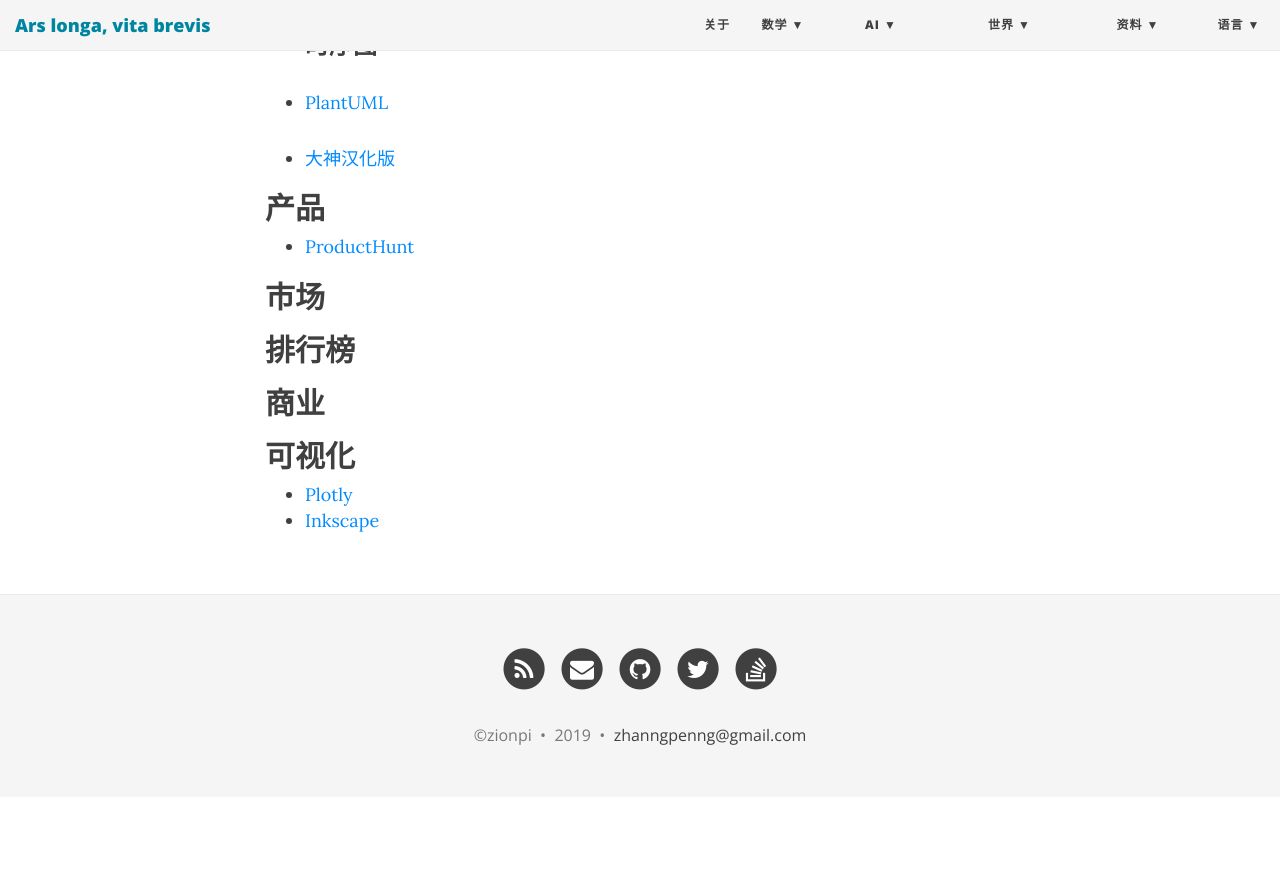
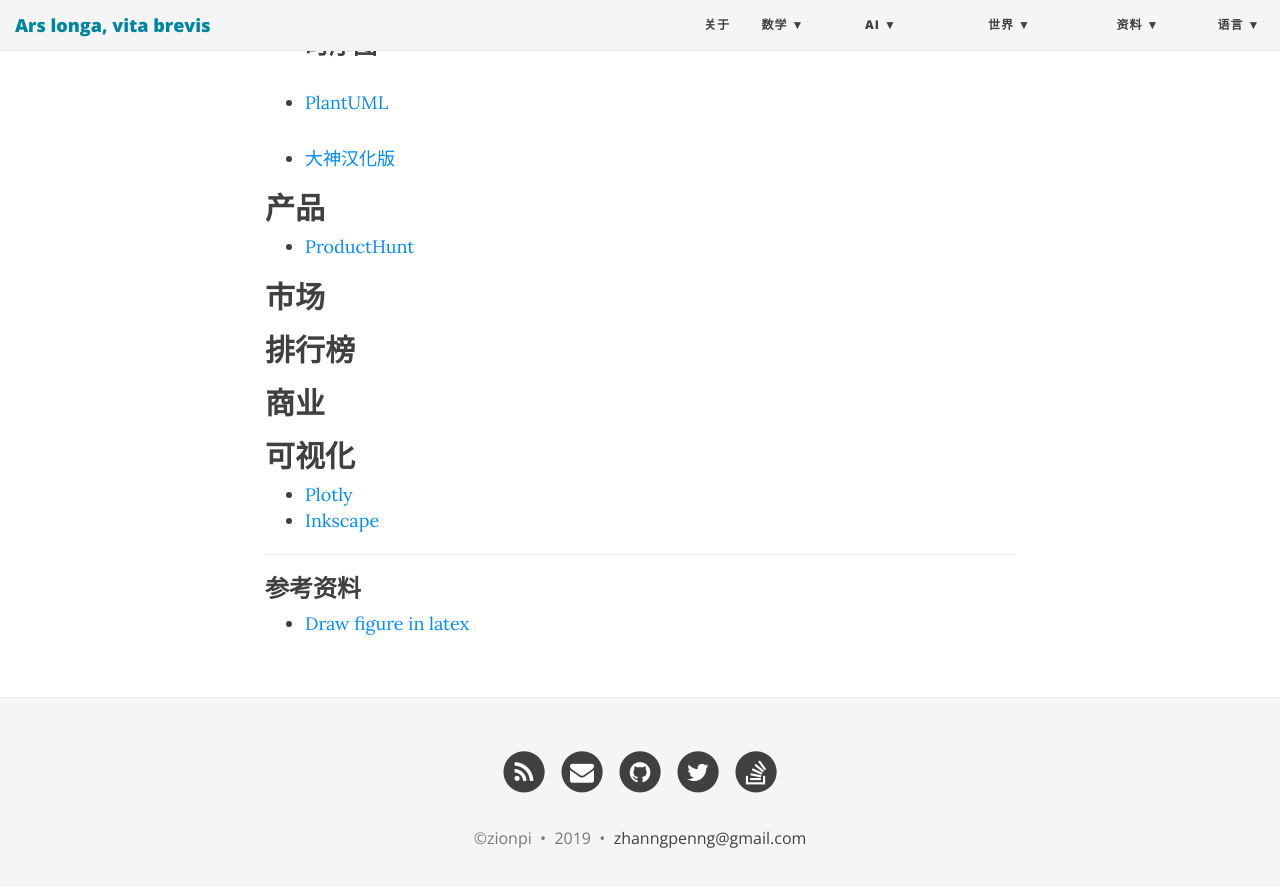
Before and after one commit to ZionPi/zionpi.github.io, a Jekyll site: the page built from toolbox.md, in a window 1280 px wide and 900 px high, scrolled down 530 px. Shown: the top 887 px of the window. Built offline with Jekyll 4.4.1, drawn with Linux system fonts in a browser that asks for light colours; nearby versions of some CDN libraries; before the commit the page ends 1327 px from its top, so only the background shows below that.

Commit message:
Update toolbox.md

```diff
--- a/toolbox.md
+++ b/toolbox.md
@@ -29,3 +29,9 @@
 ## 可视化
 - [Plotly](https://plot.ly/)
 - [Inkscape](https://castel.dev/post/lecture-notes-2/#)
+
+
+---
+### 参考资料
+
+- [Draw figure in latex](https://castel.dev/)
```
